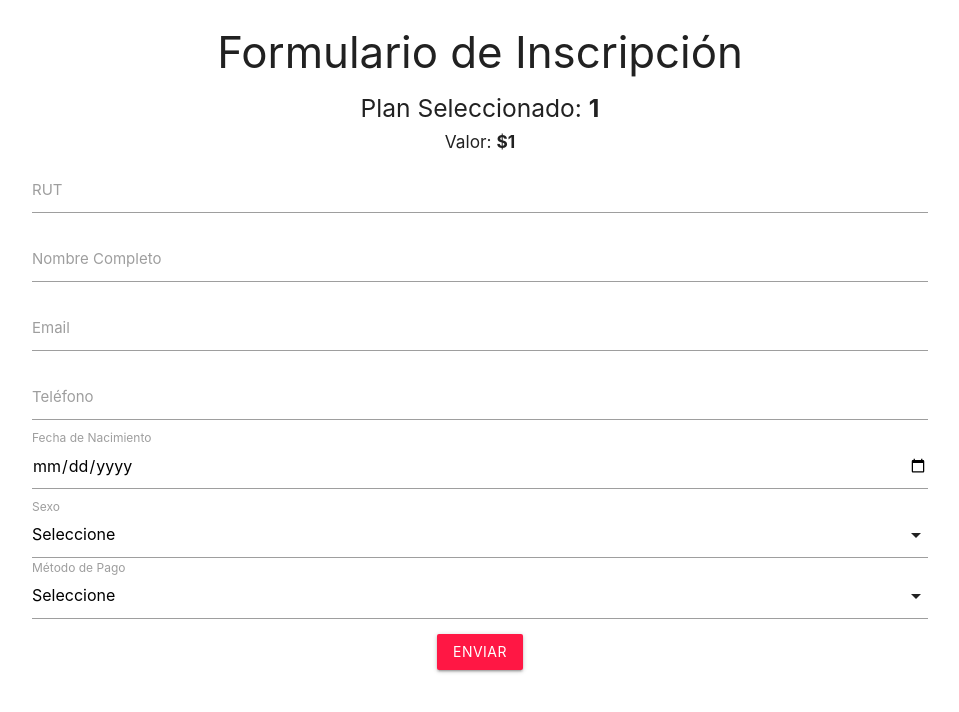
After one commit to hramirez289/portafolioGym, a Django app: page /planes/1/1/ in a window 1280 px wide. The commit adds this page. Shown: the top 712 px of the page, without its empty margins (160-1119 px from the left). Run offline with Django 5.2, Linux system fonts and the light colour scheme.

Commit message:
Planes agregados con detalle y precios

```diff
--- /dev/null
+++ b/core/templates/planes.html
@@ -0,0 +1,79 @@
+{% load static %}
+<!DOCTYPE html>
+<html lang="en">
+<head>
+  <meta charset="UTF-8">
+  <link rel="stylesheet" href="https://cdnjs.cloudflare.com/ajax/libs/materialize/1.0.0/css/materialize.min.css">
+  <meta name="viewport" content="width=device-width, initial-scale=1.0">
+  <title>Selecciona tu Plan</title>
+</head>
+<body>
+
+  <div class="container">
+    <h3 class="center-align">Formulario de Inscripción</h3>
+    <h5 class="center-align">Plan Seleccionado: <b>{{ plan }}</b></h5>
+    <h6 class="center-align">Valor: <b>${{ precio|floatformat:0 }}</b></h6>
+
+    <form method="POST">
+      {% csrf_token %}
+      <div class="input-field">
+        <input id="rut" type="text" name="rut" required>
+        <label for="rut">RUT</label>
+      </div>
+
+      <div class="input-field">
+        <input id="nombre" type="text" name="nombre" required>
+        <label for="nombre">Nombre Completo</label>
+      </div>
+
+      <div class="input-field">
+        <input id="email" type="email" name="email" required>
+        <label for="email">Email</label>
+      </div>
+
+      <div class="input-field">
+        <input id="telefono" type="text" name="telefono" required>
+        <label for="telefono">Teléfono</label>
+      </div>
+
+      <div class="input-field">
+        <input id="fecha_nacimiento" type="date" name="fecha_nacimiento" required>
+        <label for="fecha_nacimiento">Fecha de Nacimiento</label>
+      </div>
+
+      <div class="input-field">
+        <select name="sexo" required>
+          <option value="" disabled selected>Seleccione</option>
+          <option value="Masculino">Masculino</option>
+          <option value="Femenino">Femenino</option>
+          <option value="Otro">Otro</option>
+        </select>
+        <label>Sexo</label>
+      </div>
+
+      <div class="input-field">
+        <select name="metodo_pago" required>
+          <option value="" disabled selected>Seleccione</option>
+          <option value="Efectivo">Efectivo</option>
+          <option value="Tarjeta">Tarjeta de Crédito/Débito</option>
+          <option value="Transferencia">Transferencia Bancaria</option>
+        </select>
+        <label>Método de Pago</label>
+      </div>
+
+      <div class="center-align">
+        <button class="btn waves-effect waves-light red accent-3" type="submit">Enviar</button>
+      </div>
+    </form>
+
+  </div>
+
+<script src="https://cdnjs.cloudflare.com/ajax/libs/materialize/1.0.0/js/materialize.min.js"></script>
+<script>
+  document.addEventListener('DOMContentLoaded', function() {
+    var elems = document.querySelectorAll('select');
+    var instances = M.FormSelect.init(elems);
+  });
+</script>
+</body>
+</html>
--- a/core/urls.py
+++ b/core/urls.py
@@ -1,15 +1,10 @@
 from django.urls import path
-<<<<<<< HEAD
-from .views import index
-
-urlpatterns = [
-    path('', index, name="index")
-=======
-from .views import index, registro, contacto
+from .views import index, registro, contacto, seleccionar_plan
 
 urlpatterns = [
     path('', index, name="index"),
     path('registro', registro, name="registro"),
-    path('contacto', contacto, name="contacto")
->>>>>>> 7bd92602f268b218a9574e8ccdae7d5ed7416467
+    path('contacto', contacto, name="contacto"),
+    path('planes/<str:plan_nombre>/<int:precio>/', seleccionar_plan, name='seleccionar_plan'),
+
 ]
--- a/core/views.py
+++ b/core/views.py
@@ -1,16 +1,13 @@
 from django.shortcuts import render
 
-# Create your views here.
-
-def index (request):
-<<<<<<< HEAD
-    return render(request, 'index.html')
-=======
+def index(request):
     return render(request, 'index.html')
 
-def registro (request):
+def registro(request):
     return render(request, 'registro.html')
 
-def contacto (request):
+def contacto(request):
     return render(request, 'contacto.html')
->>>>>>> 7bd92602f268b218a9574e8ccdae7d5ed7416467
+
+def seleccionar_plan(request, plan_nombre, precio):
+    return render(request, 'planes.html', {'plan': plan_nombre, 'precio': precio})
```
Also changed, not shown: core/templates/index.html (+49 -51 lines).
